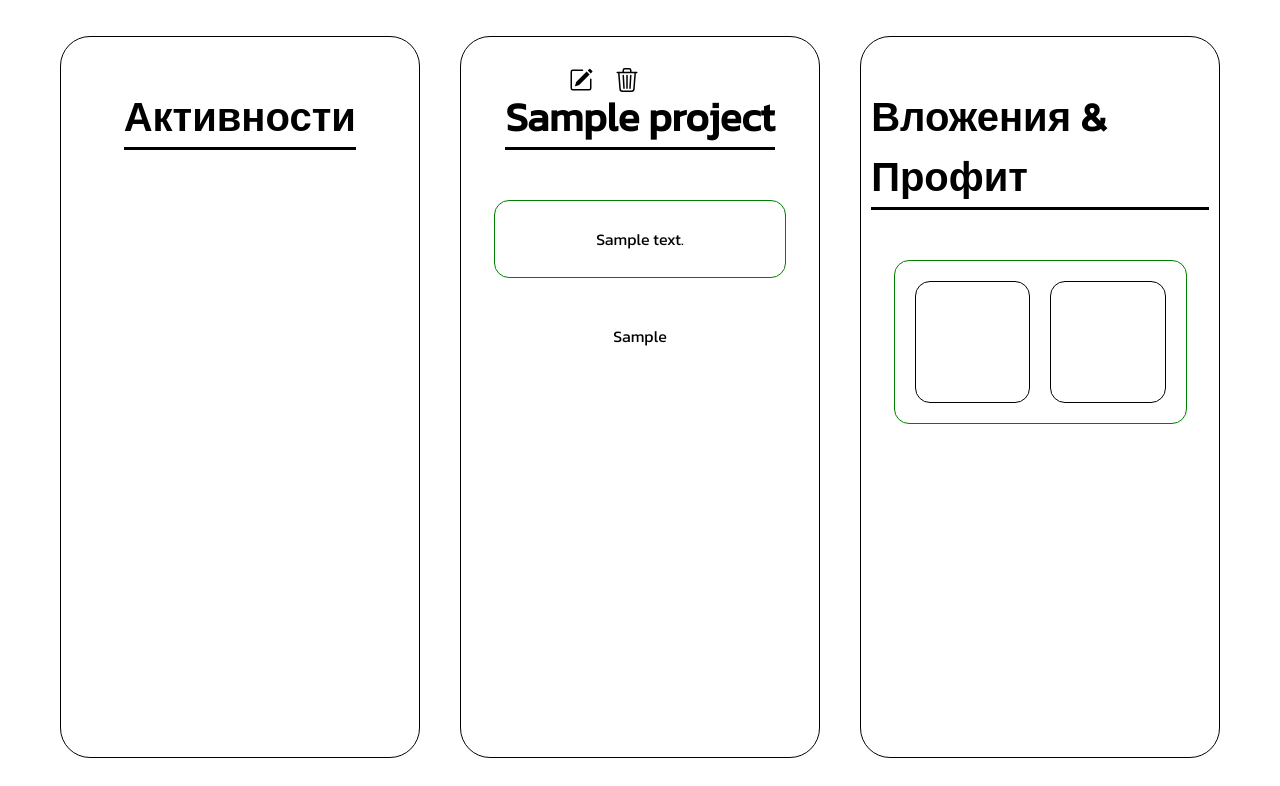
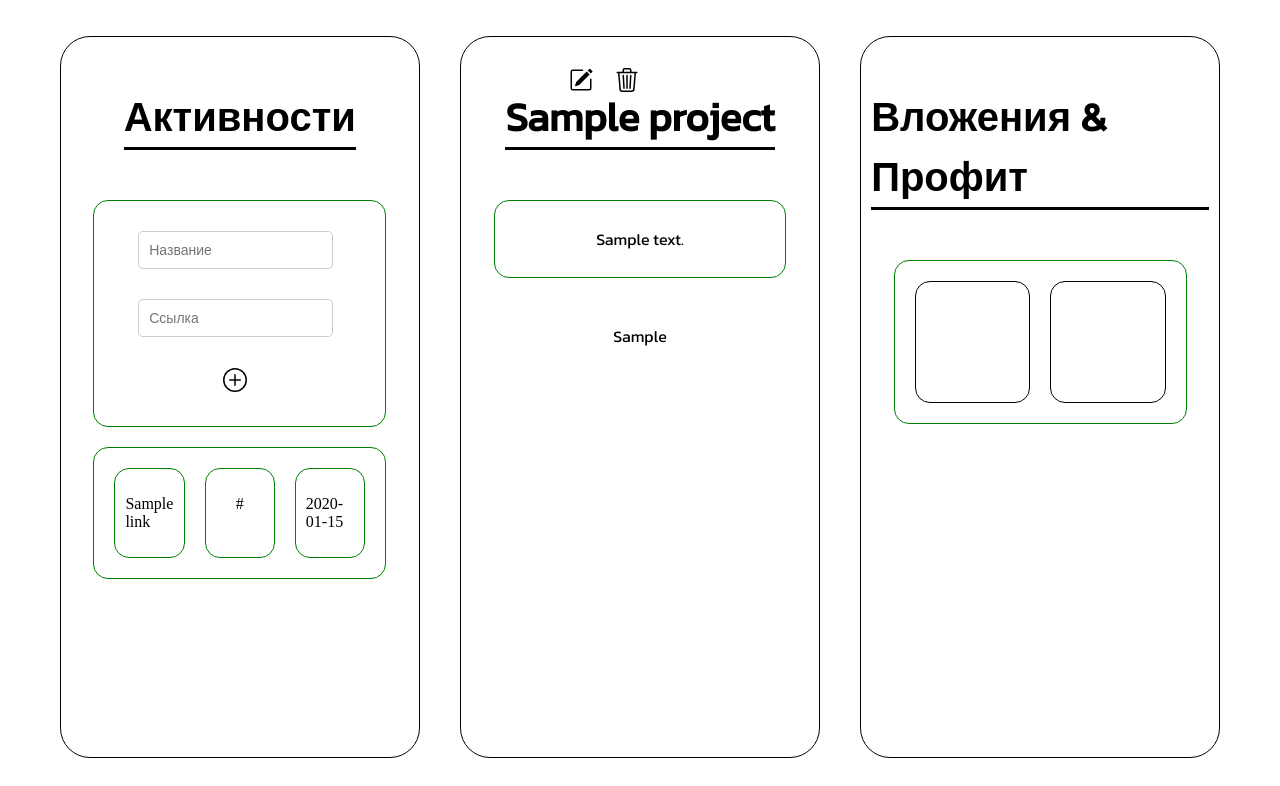
Before and after one commit to overcodeme/DropTrackerWeb-on-Flask, a Flask app: a page that uses templates/project_detail.html in a window 1280 px wide. Shown: the part 208-994 px from the top of the page. Run offline with Flask 3, Linux system fonts and the light colour scheme; tables that the repository leaves empty hold one stand-in row (values such as "Sample post"); some web fonts are replaced.

Commit message:
Changes: - Added displaying project activities and realised adding new activity

```diff
--- a/app.py
+++ b/app.py
@@ -1,6 +1,6 @@
 from flask import Flask, render_template, request, redirect, url_for, flash
 from config import SQLALCHEMY_DATABASE_URI, SQLALCHEMY_TRACK_MODIFICATIONS
-from models import db, CryptoProject
+from models import db, CryptoProject, ProjectLinks
 from flask_migrate import Migrate
 from datetime import datetime
 import secrets
@@ -56,10 +56,27 @@ def create_app():
     @app.route('/project/<string:project_name>', methods=['GET', 'POST'])
     def project_detail(project_name):
         project = CryptoProject.query.filter_by(name=project_name).first_or_404()
+        links = ProjectLinks.query.filter_by(id=project.id).all()
 
 
+        if request.method == 'POST':
+            activity_name = request.form['activity_name']
+            activity_link = request.form['activity_link']
+            creating_date = datetime.now().strftime('%Y-%m-%d')
 
-        return render_template('project_detail.html', project=project)
+            new_link = ProjectLinks(
+                activity_name=activity_name,
+                activity_link=activity_link,
+                creating_date=creating_date,
+                project_id=project.id
+            )
+
+            db.session.add(new_link)
+            db.session.commit()
+
+            return redirect(url_for('index'))
+
+        return render_template('project_detail.html', project=project, links=links)
 
     @app.route('/edit_project/<string:project_name>', methods=['GET', 'POST'])
     def edit_project(project_name):
--- a/models.py
+++ b/models.py
@@ -28,6 +28,7 @@ class ProjectLinks(db.Model):
     activity_name = db.Column(db.String(100))
     activity_link = db.Column(db.String(100))
     project_id = db.Column(db.Integer, db.ForeignKey('crypto_project.id'), nullable=False)
+    creating_date = db.Column(db.String)
 
     def __repr__(self):
         return f"{self.activity_name}"
--- a/templates/project_detail.html
+++ b/templates/project_detail.html
@@ -38,6 +38,37 @@
 <div class="container">
     <div class="project-detail-block">
         <p class="kanit-bold fs40px border-bot">Активности</p>
+        <div class="border-green">
+            <form action="{{ url_for('project_detail', project_name=project.name) }}" method="POST">
+                <div class="form-group">
+                    <input type="text" id="activity_name" name="activity_name" class="form-control" placeholder="Название">
+                </div>
+                <div class="form-group">
+                    <input type="text" id="activity_link" name="activity_link" class="form-control" placeholder="Ссылка">
+                </div>
+                <div>
+                    <button type="submit" class="btn-3">
+                        <svg xmlns="http://www.w3.org/2000/svg" width="24" height="24" fill="currentColor" class="bi bi-plus-circle" viewBox="0 0 16 16">
+                            <path d="M8 15A7 7 0 1 1 8 1a7 7 0 0 1 0 14m0 1A8 8 0 1 0 8 0a8 8 0 0 0 0 16"/>
+                            <path d="M8 4a.5.5 0 0 1 .5.5v3h3a.5.5 0 0 1 0 1h-3v3a.5.5 0 0 1-1 0v-3h-3a.5.5 0 0 1 0-1h3v-3A.5.5 0 0 1 8 4"/>
+                        </svg>
+                    </button>
+                </div>
+            </form>
+        </div>
+        {% for link in links %}
+        <div class="border-green">
+            <div class="border-green">
+                <p>{{ link.activity_name }}</p>
+            </div>
+            <div class="border-green">
+                <p>{{ link.activity_link }}</p>
+            </div>
+            <div class="border-green">
+                <p>{{ link.creating_date }}</p>
+            </div>
+        </div>
+        {% endfor %}
     </div>
     <div class="project-detail-block">
         <p class="kanit-bold fs40px border-bot">{{ project.name }}</p>
```
